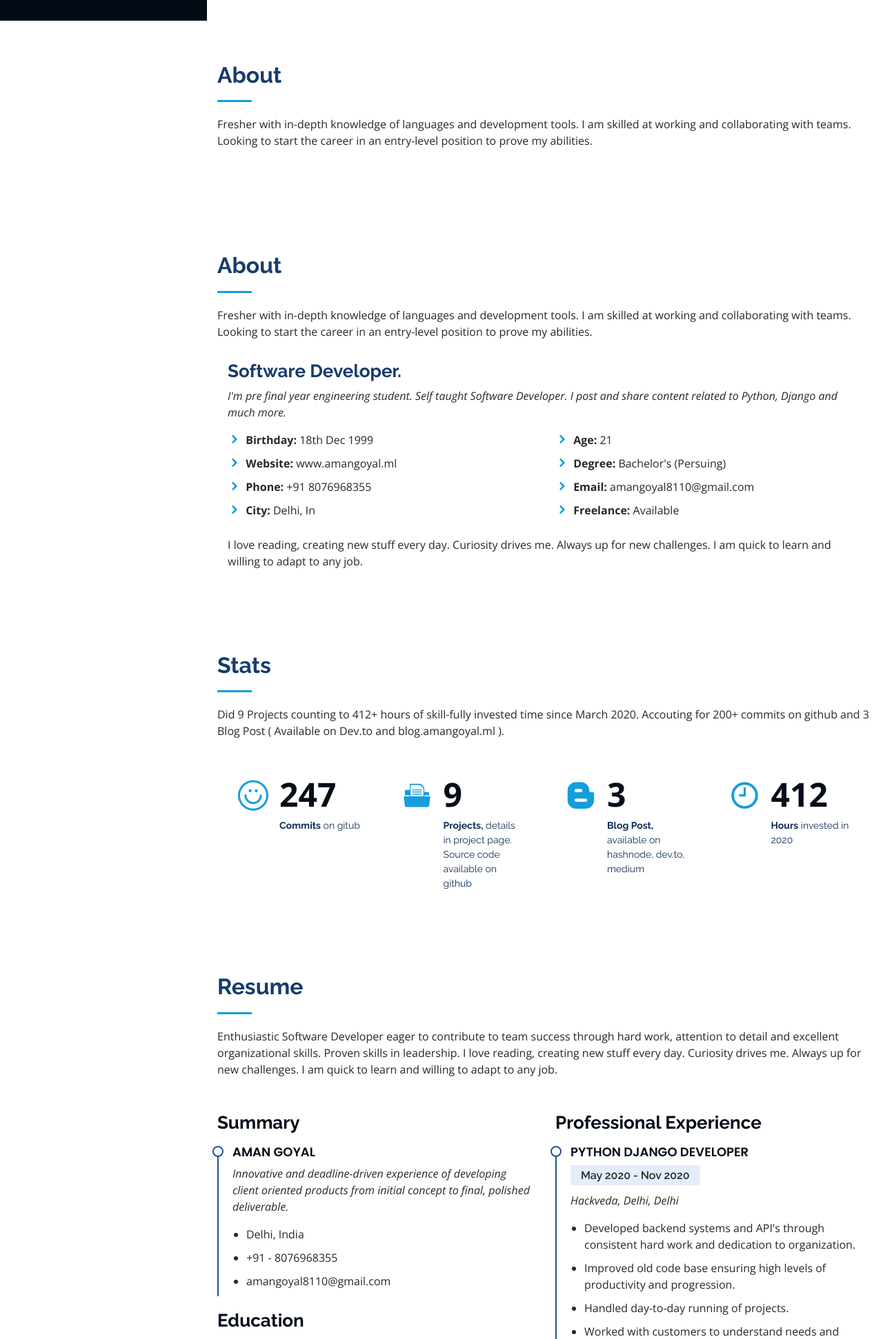
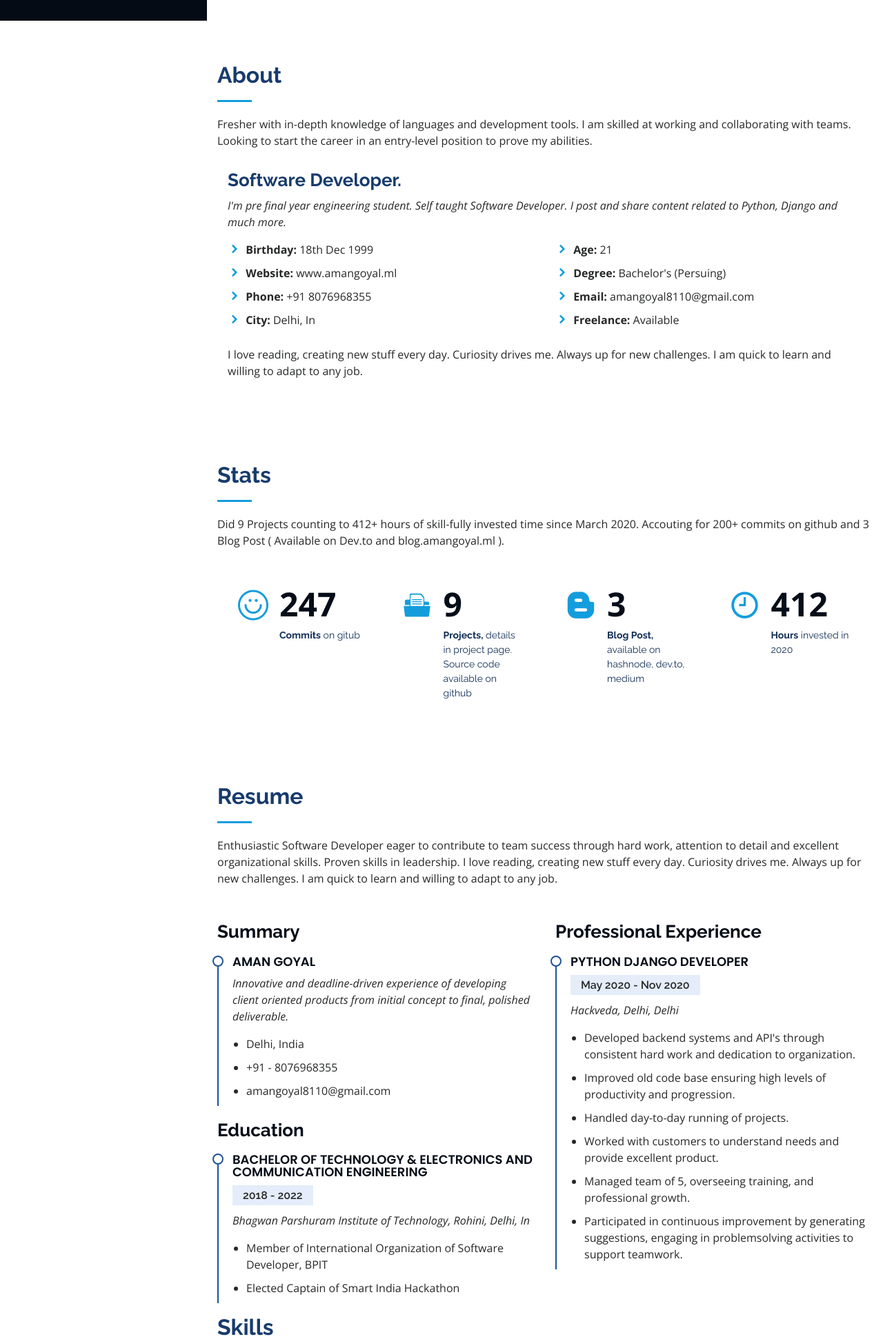
Before and after one commit to goyal-aman/portfolio, a Django app: page / in a window 1280 px wide. Shown: the part 770-2712 px from the top of the page at 69% size. Run offline with Django 3.2, Linux system fonts and the light colour scheme; data that the repository does not hold is empty; some libraries are stand-ins or nearby versions.

Commit message:
fix : remove about section duplicate

```diff
--- a/landingpage/templates/landingpage/index.html
+++ b/landingpage/templates/landingpage/index.html
@@ -22,21 +22,6 @@
 
   </section><!-- End Hero -->
 
-  <!-- ======= About Section ======= -->
-  <section id="about" class="about" data-aos="fade-in">
-    <div class="container">
-
-      <div class="section-title">
-        <h2>About</h2>
-        <p>
-          Fresher with in-depth knowledge of languages and development tools. I am skilled at working and collaborating
-          with teams.
-          Looking to start the career in an entry-level position to prove my abilities.
-
-        </p>
-      </div>
-
-  </section><!-- End Hero -->
 
   <!-- ======= About Section ======= -->
   <section id="about" class="about" data-aos="fade-in">
```
